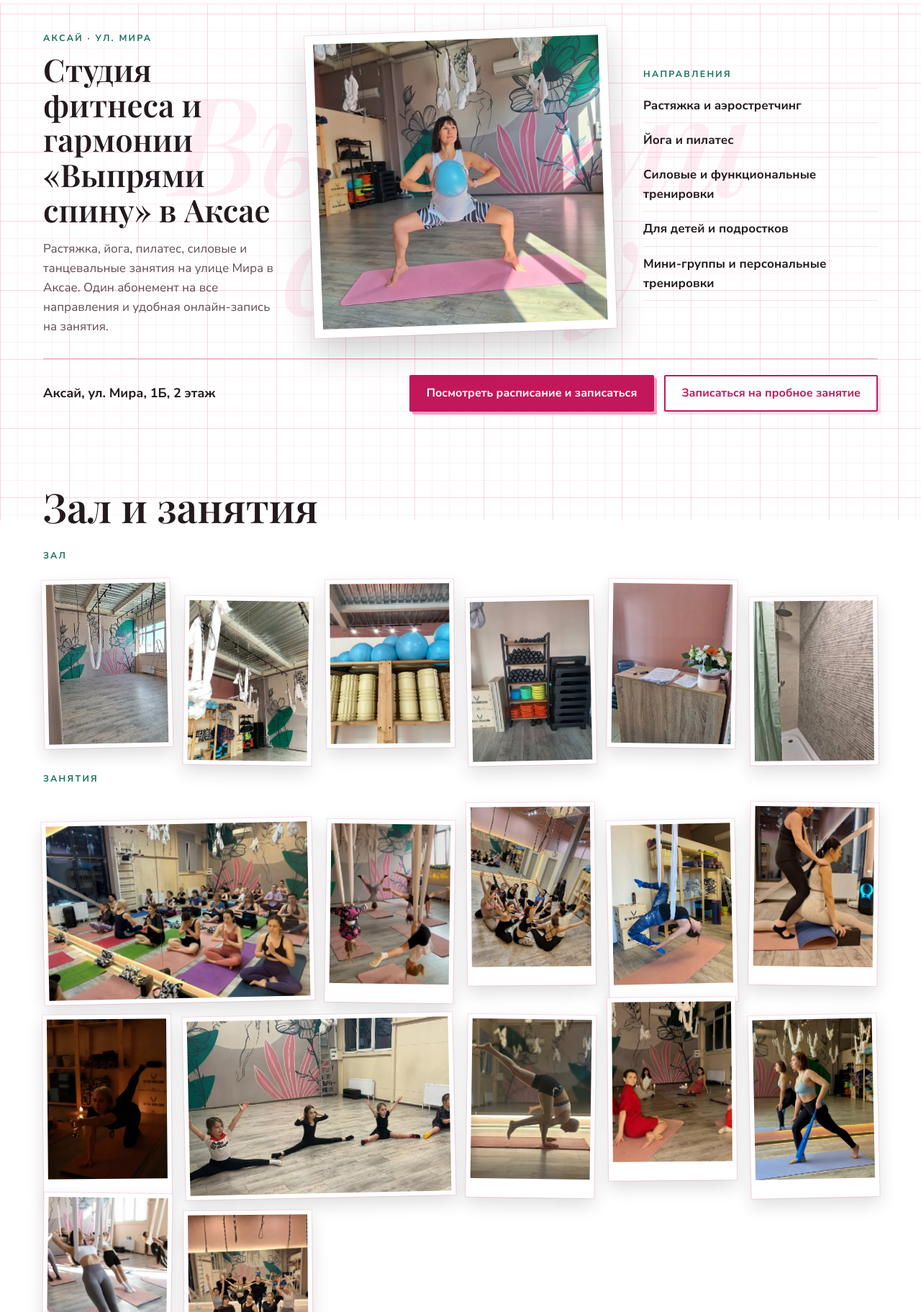
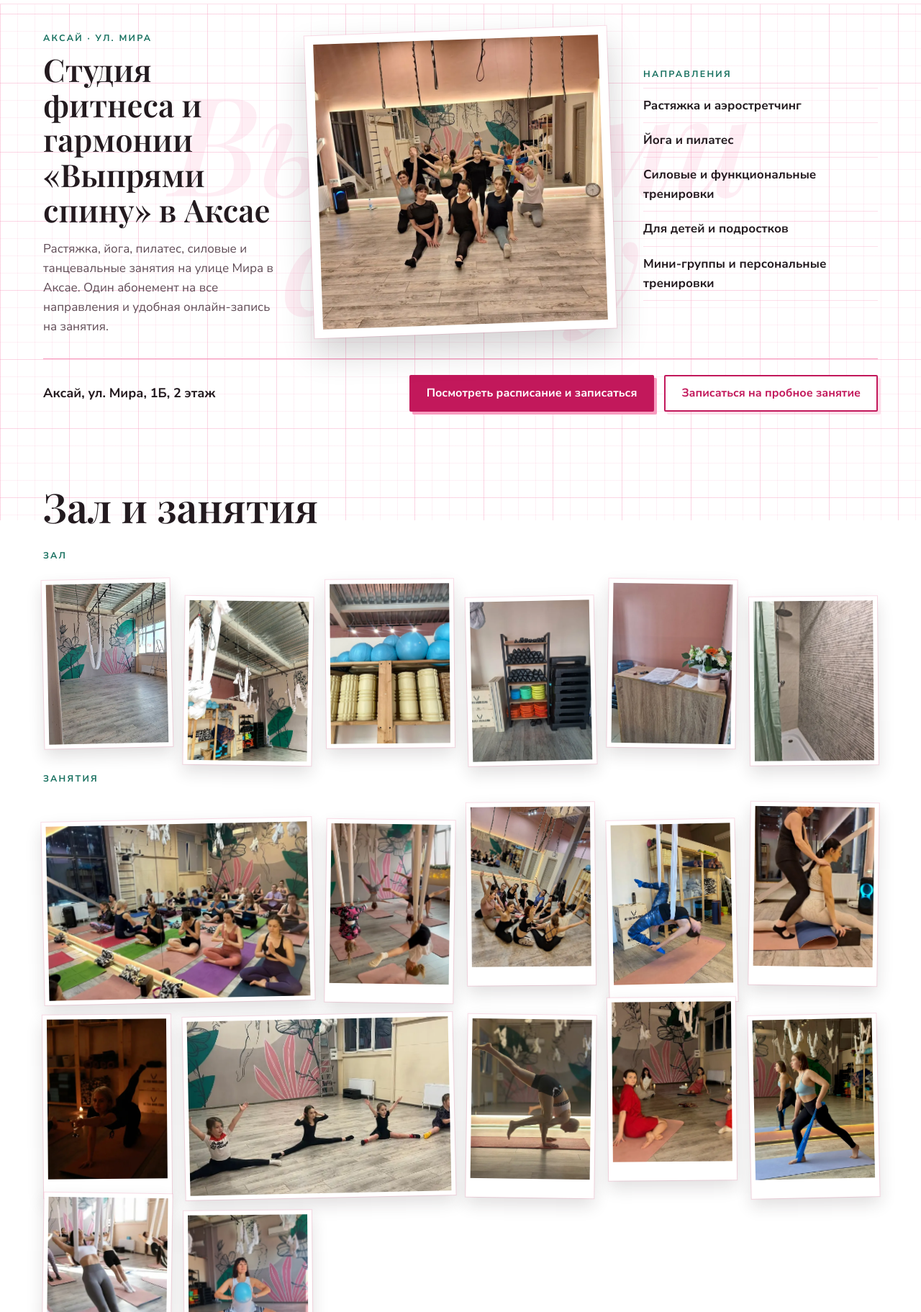
Before and after one commit to litviniuv/vypryami-spinu-aksay, a plain HTML site: page v2/index.html in a window 1280 px wide. Shown: the part 77-1900 px from the top of the page at 72% size. Drawn offline with Linux system fonts and the light colour scheme.

Commit message:
Demo site

```diff
--- a/v2/index.html
+++ b/v2/index.html
@@ -54,7 +54,7 @@
       <p class="lead">Растяжка, йога, пилатес, силовые и танцевальные занятия на улице Мира в Аксае. Один абонемент на все направления и удобная онлайн-запись на занятия.</p>
     </div>
     <figure class="hero__work turn">
-      <img src="img/hero-pilates-ball.webp" width="900" height="900" alt="Занятие пилатесом с мячом на розовом коврике в зале студии, на стене роспись с цветами" fetchpriority="high">
+      <img src="img/hero-group-lunges.webp" width="900" height="900" alt="Групповое занятие на растяжке в зале с росписью и зеркалом" fetchpriority="high">
     </figure>
     <div class="hero__r">
       <p class="mk" data-mk>Направления</p>
@@ -101,7 +101,7 @@
       <figure class="tile" data-cur><img src="img/group-red.webp" width="800" height="600" loading="lazy" alt="Группа в красном на ковриках в зале с росписью"></figure>
       <figure class="tile" data-cur><img src="img/lunge-band.webp" width="640" height="853" loading="lazy" alt="Выпад с резинкой для растяжки"></figure>
       <figure class="tile" data-cur><img src="img/group-standing.webp" width="800" height="533" loading="lazy" alt="Группа на растяжке стоя"></figure>
-      <figure class="tile" data-cur><img src="img/group-lunges.webp" width="800" height="600" loading="lazy" alt="Групповое занятие: выпады в зале"></figure>
+      <figure class="tile" data-cur><img src="img/hero-pilates-ball.webp" width="900" height="900" loading="lazy" alt="Занятие пилатесом с мячом на розовом коврике в зале студии, на стене роспись с цветами"></figure>
     </div>
   </div>
 </section>
```
Also changed, not shown: index.html (+2 -1 lines), img/hero-group-lunges.webp (added), v2/img/hero-group-lunges.webp (added).
